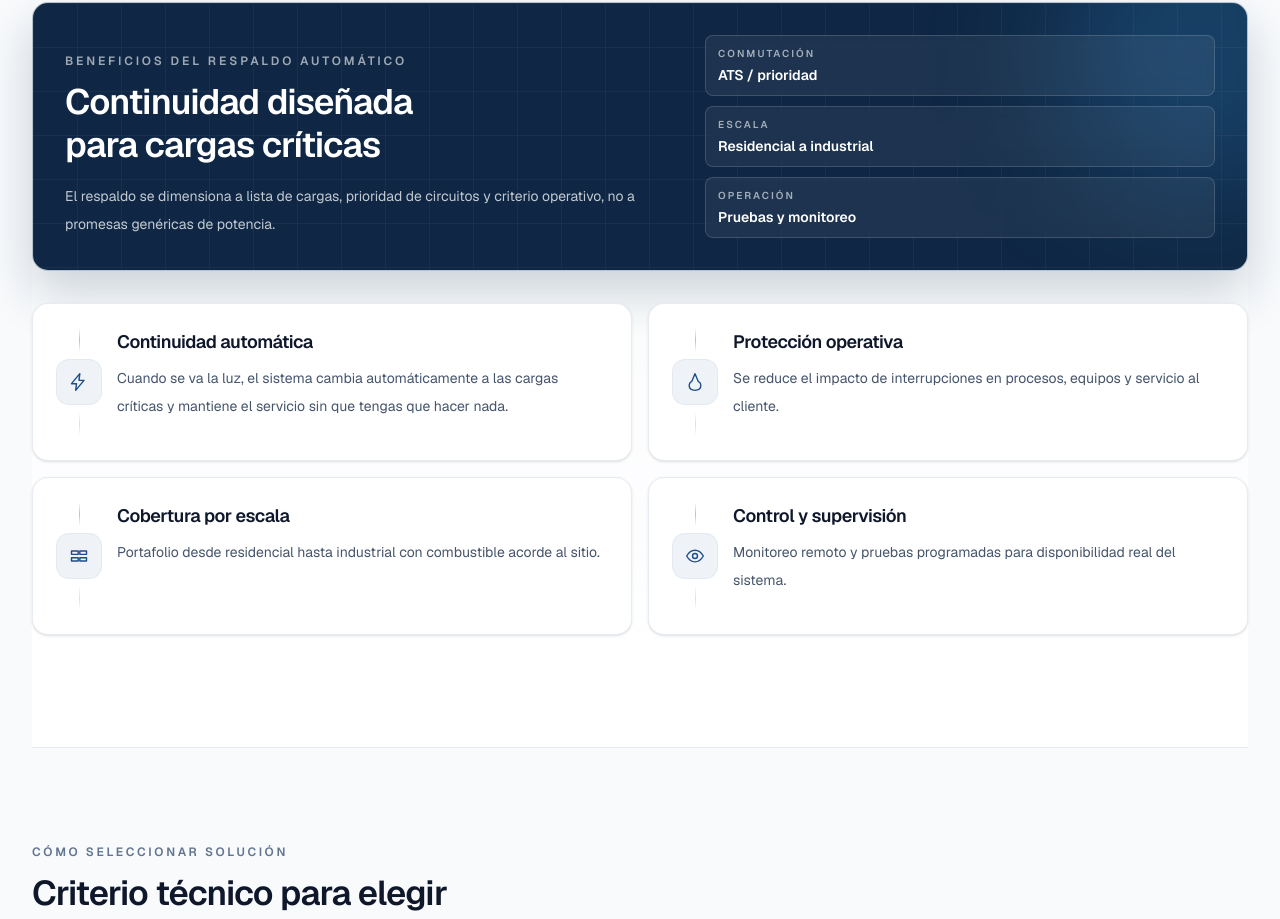
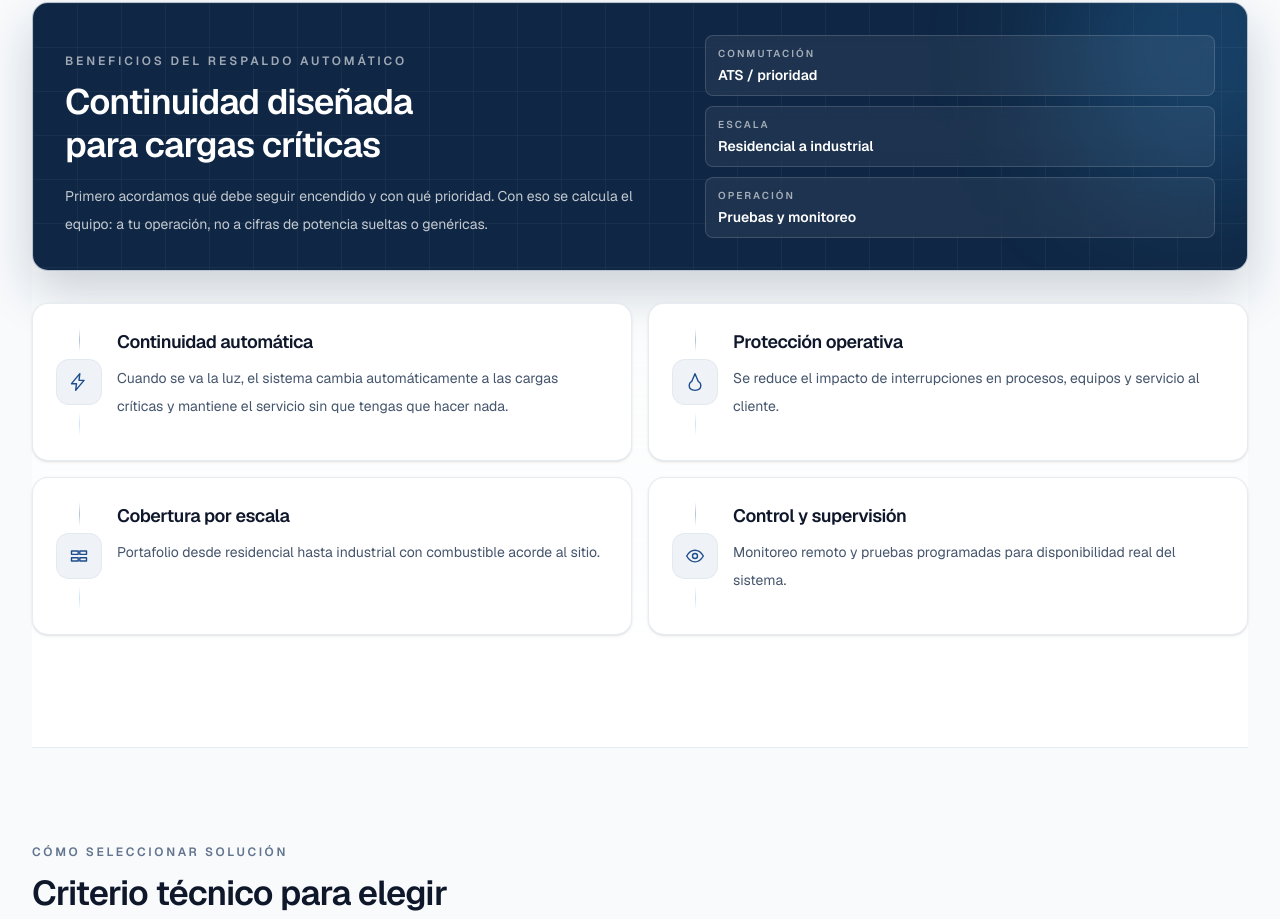
Before and after one commit to NFTSkull/energrun, a Next.js app: page /generadores in a window 1280 px wide. Shown: the part 5262-6181 px from the top of the page. Built offline with nearby package versions, Linux system fonts and the light colour scheme.

Commit message:
fix(copy): acortar lead de beneficios de respaldo en generadores
Texto más breve y directo bajo "Continuidad diseñada para cargas críticas".
Documentación en CHANGELOG y DEVLOG.

Made-with: Cursor

```diff
--- a/src/app/_components/sections/generators/GeneratorBenefits.tsx
+++ b/src/app/_components/sections/generators/GeneratorBenefits.tsx
@@ -44,9 +44,13 @@ export function GeneratorBenefits() {
               >
                 Continuidad diseñada para cargas críticas
               </h2>
-              <p className="mt-4 max-w-2xl text-sm leading-7 text-white/75" data-stagger="2">
-                El respaldo se dimensiona a lista de cargas, prioridad de circuitos y
-                criterio operativo, no a promesas genéricas de potencia.
+              <p
+                className="mt-4 max-w-2xl text-sm leading-7 text-white/75"
+                data-stagger="2"
+              >
+                Primero acordamos qué debe seguir encendido y con qué
+                prioridad. Con eso se calcula el equipo: a tu operación, no a
+                cifras de potencia sueltas o genéricas.
               </p>
             </div>
             <div className="grid gap-2.5 sm:grid-cols-3 lg:grid-cols-1">
```
Also changed, not shown: 2 other files (tests, documents, lock files or other folders).
